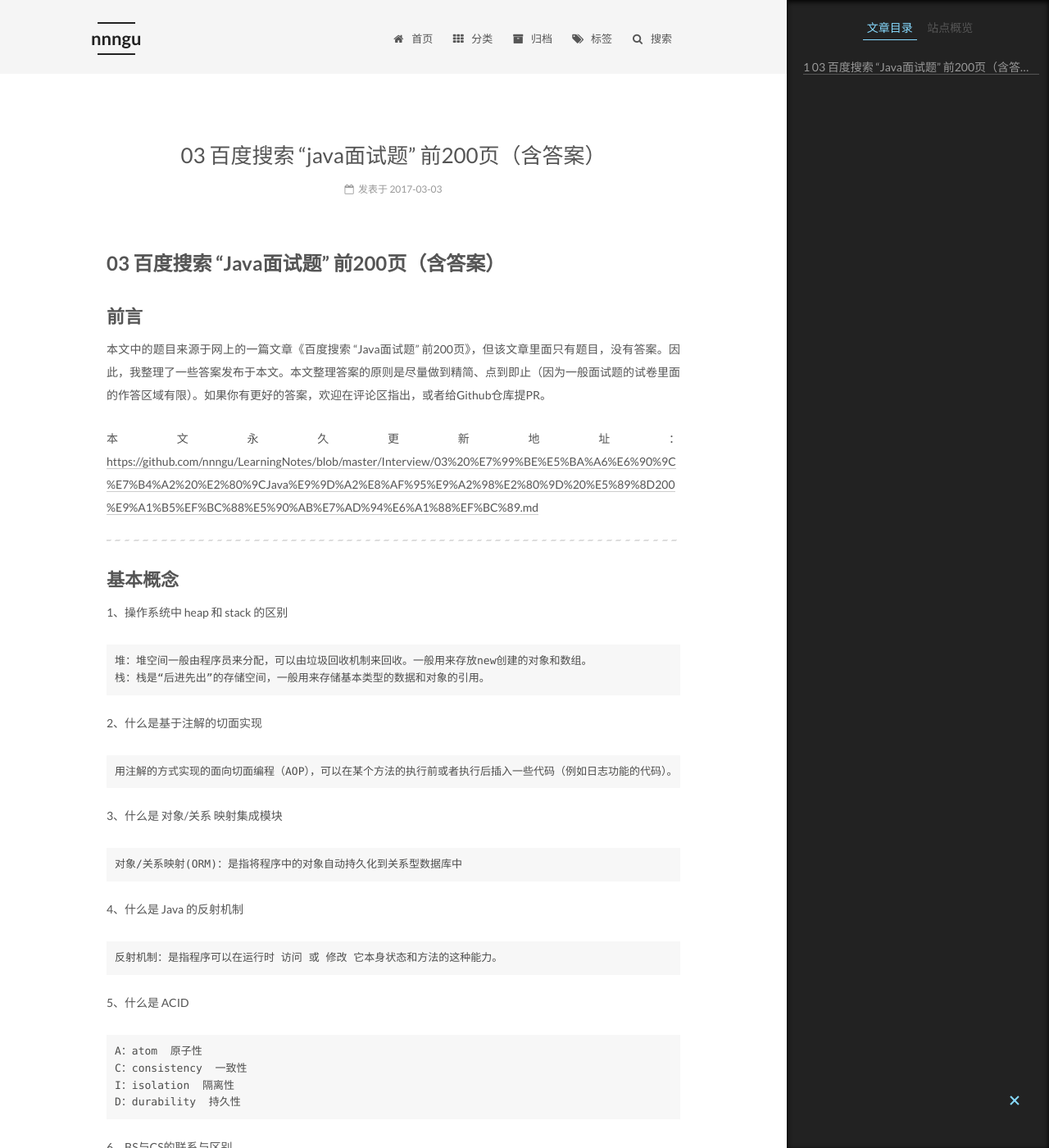
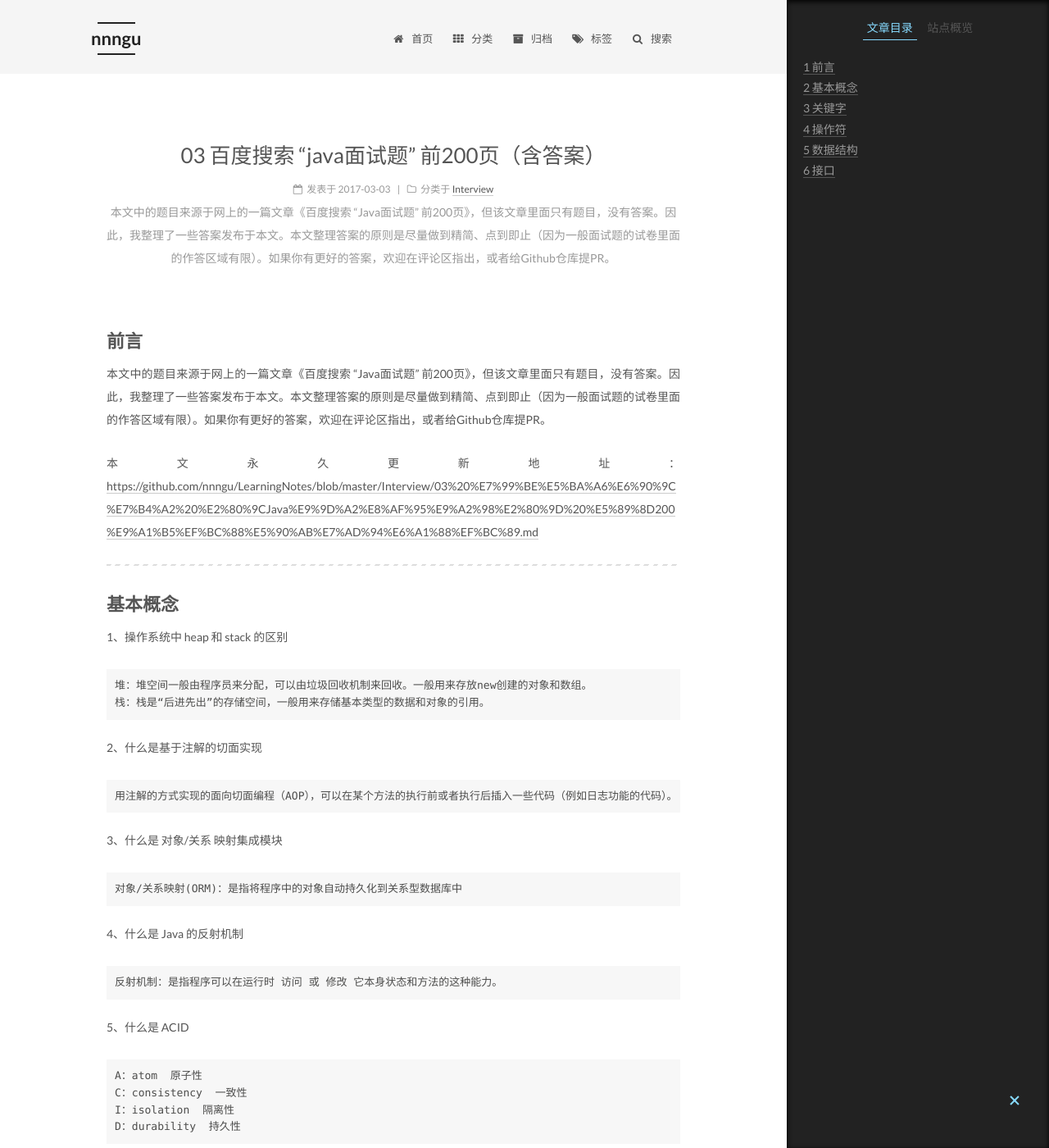
Before and after one commit to nnngu/LearningNotes, a Jekyll site: the page built from _posts/2017-03-03-03 百度搜索 “Java面试题” 前200页（含答案）.md, in a window 1280 px wide and 1400 px high. Shown: the whole window at 82% size. Built offline with Jekyll 4.4.1, drawn with Linux system fonts in a browser that asks for light colours.

Commit message:
修改文件: _posts/2017-03-03-03 百度搜索 “Java面试题” 前200页（含答案）.md

```diff
--- a/_posts/2017-03-03-03 百度搜索 “Java面试题” 前200页（含答案）.md
+++ b/_posts/2017-03-03-03 百度搜索 “Java面试题” 前200页（含答案）.md
@@ -1,4 +1,7 @@
-# 03 百度搜索 “Java面试题” 前200页（含答案）
+---
+categories: Interview
+description: 本文中的题目来源于网上的一篇文章《百度搜索 “Java面试题” 前200页》，但该文章里面只有题目，没有答案。因此，我整理了一些答案发布于本文。本文整理答案的原则是尽量做到精简、点到即止（因为一般面试题的试卷里面的作答区域有限）。如果你有更好的答案，欢迎在评论区指出，或者给Github仓库提PR。
+---
 
 ## 前言
 
```
